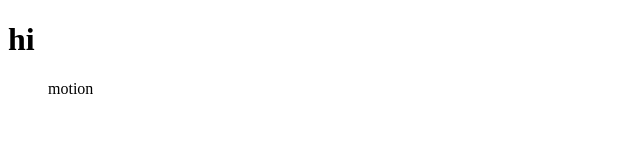
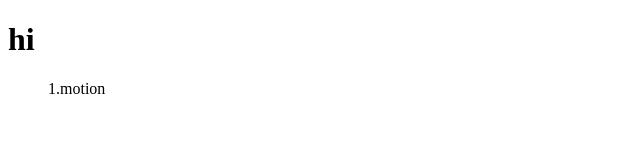
Before and after one commit to chogle0603/chogle0603.github.io, a plain HTML site: page index.html in a window 1280 px wide. Shown: the full height of the page, 0-640 px from the left. Drawn offline with Linux system fonts and the light colour scheme.

Commit message:
Update index.html

```diff
--- a/index.html
+++ b/index.html
@@ -9,7 +9,7 @@
 <body>
     <h1>hi</h1>
     <ul>
-        <ii a href="./data.html"> motion </li>
+        <ii a href="./data.html"> 1.motion </li>
     </ul>
 </body>
 </html>
```
